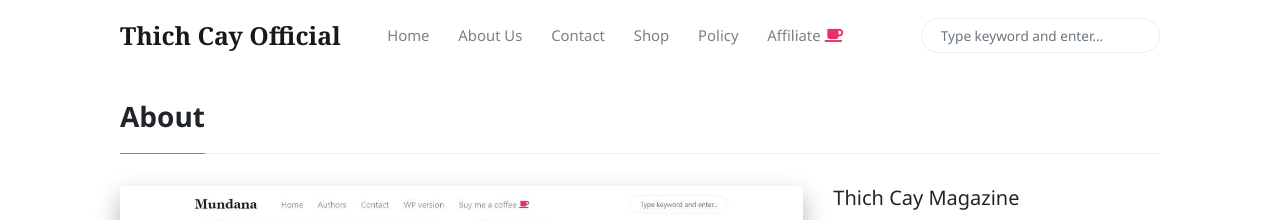
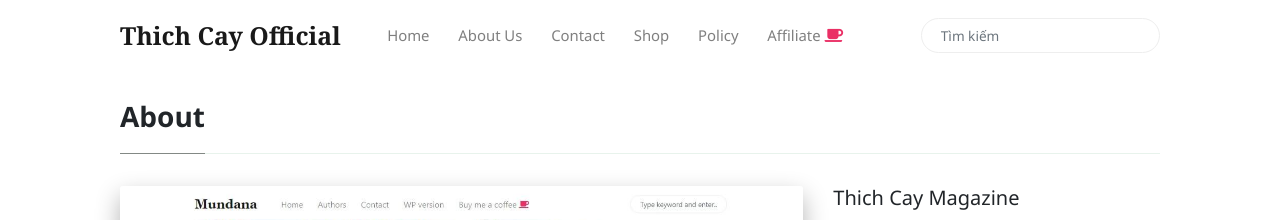
Before and after one commit to thichcayvn/thichcayvn.github.io, a Jekyll site: the page built from _pages/about.md, in a window 1280 px wide. Shown: the top 220 px of the page. Built offline with Jekyll 4.4.1, drawn with Linux system fonts in a browser that asks for light colours; nearby versions of some CDN libraries.

Commit message:
commit on 'master'

```diff
--- a/_includes/search-lunr.html
+++ b/_includes/search-lunr.html
@@ -77,5 +77,5 @@ function lunr_search(term) {
 
 
 <form class="bd-search hidden-sm-down" onSubmit="return lunr_search(document.getElementById('lunrsearch').value);">
-<input type="text" class="form-control text-small"  id="lunrsearch" name="q" value="" placeholder="Type keyword and enter...">
+<input type="text" class="form-control text-small"  id="lunrsearch" name="q" value="" placeholder="Tìm kiếm">
 </form>
```
